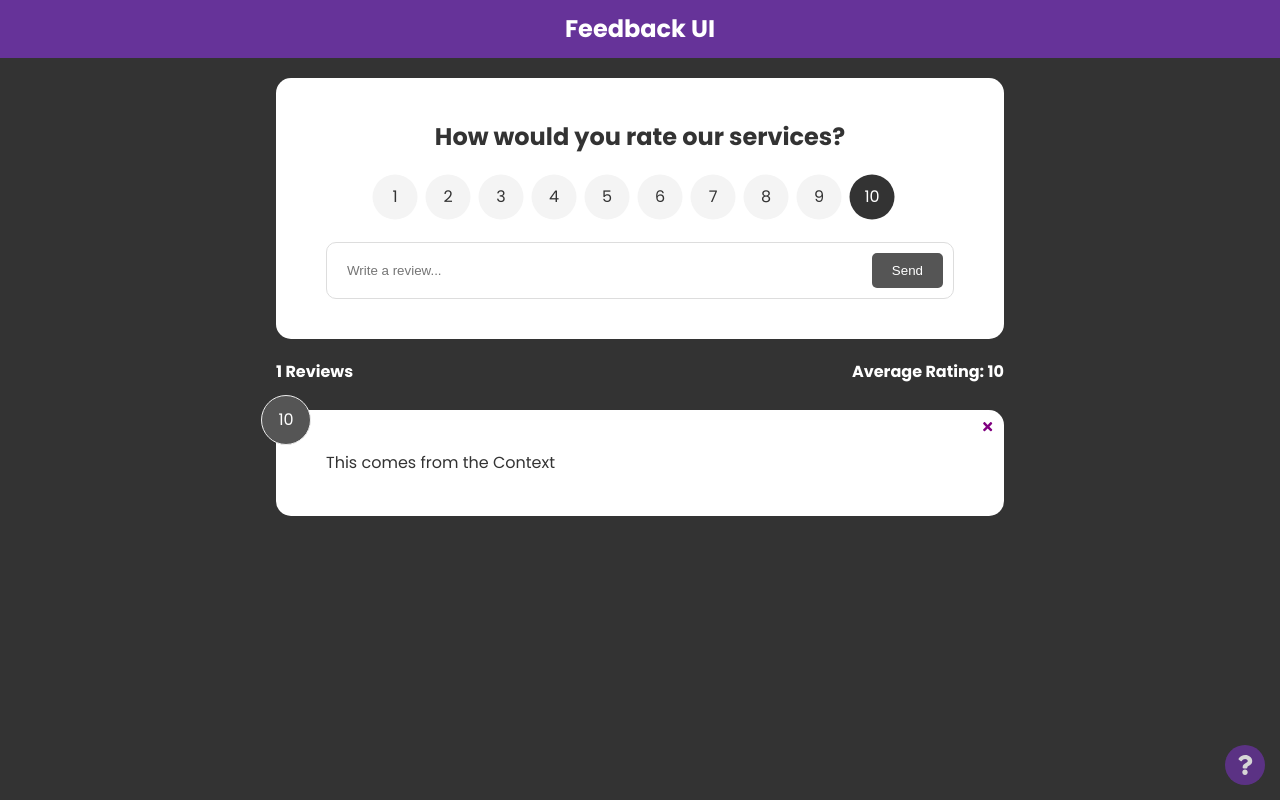
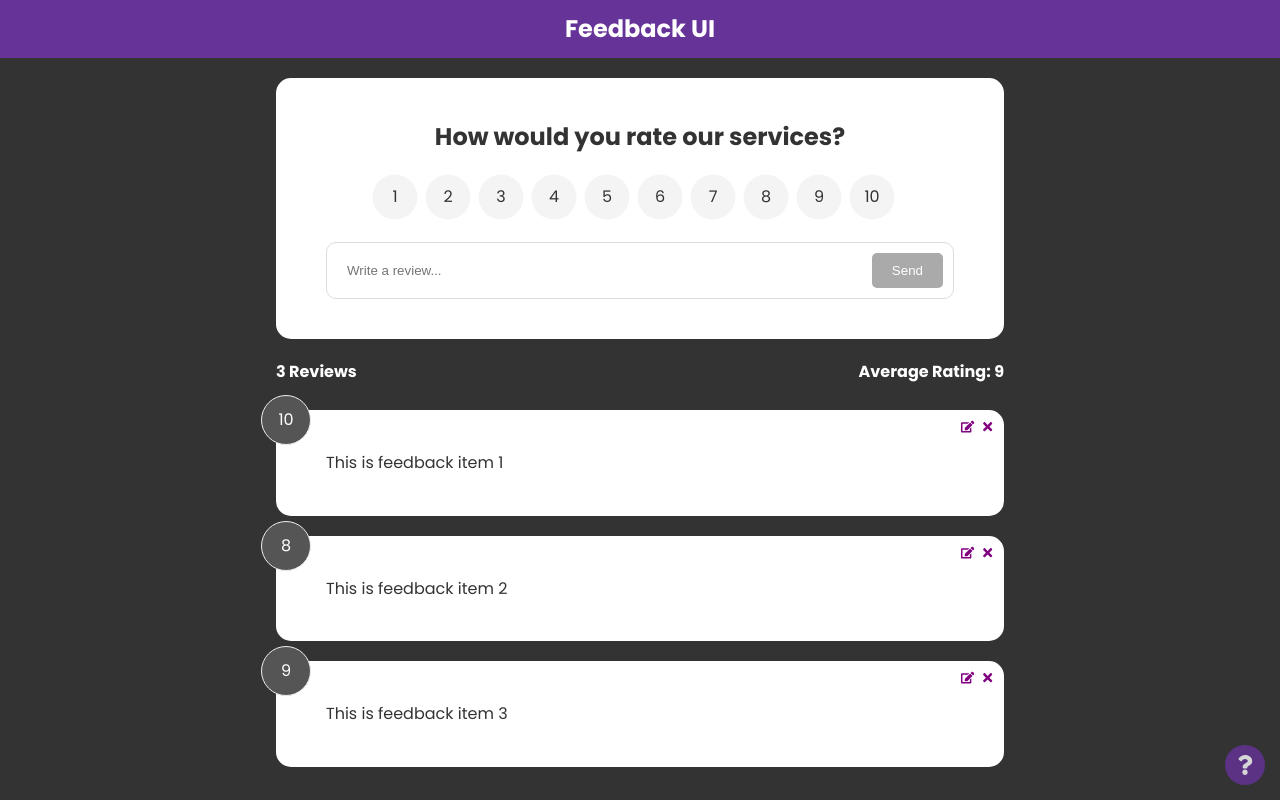
Before and after one commit to xuanhung1509/feedback-app-react, a React (Create React App) app: page / in a window 1280 px wide. Built offline with nearby package versions, Linux system fonts and the light colour scheme.

Commit message:
add Edit Feedback Event, Side Effects with useEffect, update Feedback Item

```diff
--- a/src/components/FeedbackForm.jsx
+++ b/src/components/FeedbackForm.jsx
@@ -1,4 +1,4 @@
-import { useState, useContext } from 'react';
+import { useState, useContext, useEffect } from 'react';
 import RatingSelect from './RatingSelect';
 import Card from './shared/Card';
 import Button from './shared/Button';
@@ -10,7 +10,18 @@ function FeedbackForm() {
   const [message, setMessage] = useState('');
   const [rating, setRating] = useState(10);
 
-  const { addFeedback } = useContext(FeedbackContext);
+  // Get addFeedback() and feedbackEdit from the Context
+  const { addFeedback, feedbackEdit, updateFeedback } =
+    useContext(FeedbackContext);
+
+  // Display feedbackEdit onto the Form
+  useEffect(() => {
+    if (feedbackEdit.edit === true) {
+      setText(feedbackEdit.item.text);
+      setRating(feedbackEdit.item.rating);
+      setBtnDisabled(false);
+    }
+  }, [feedbackEdit]);
 
   const handleTextChange = (e) => {
     // The weird thing is that when we clear the input, the button still shows clickable, and when we start typing the 1st character, the message hasn't shown until we hit 2 characters.
@@ -41,7 +52,13 @@ function FeedbackForm() {
         rating,
       };
 
-      addFeedback(newFeedback);
+      if (feedbackEdit.edit === true) {
+        updateFeedback(feedbackEdit.item.id, newFeedback);
+      } else {
+        addFeedback(newFeedback);
+      }
+
+      // Clear form
       setText('');
     }
   };
--- a/src/components/FeedbackItem.jsx
+++ b/src/components/FeedbackItem.jsx
@@ -1,16 +1,19 @@
-import { FaTimes } from 'react-icons/fa';
+import { FaTimes, FaEdit } from 'react-icons/fa';
 import { useContext } from 'react';
 import Card from './shared/Card';
 import PropTypes from 'prop-types';
 import FeedbackContext from '../context/FeedbackContext';
 
 function FeedbackItem({ item }) {
-  const { deleteFeedback } = useContext(FeedbackContext);
+  const { deleteFeedback, editFeedback } = useContext(FeedbackContext);
   return (
     <Card>
       <div className='rating-display'>{item.rating}</div>
       <button className='delete-item' onClick={() => deleteFeedback(item.id)}>
         <FaTimes color='purple' />
+      </button>
+      <button onClick={() => editFeedback(item)} className='edit-item'>
+        <FaEdit color='purple' />
       </button>
       <div className='text-display'>{item.text}</div>
     </Card>
--- a/src/components/RatingSelect.jsx
+++ b/src/components/RatingSelect.jsx
@@ -1,4 +1,5 @@
-import { useState } from 'react';
+import { useState, useContext, useEffect } from 'react';
+import FeedbackContext from '../context/FeedbackContext';
 
 function RatingSelect({ handleRatingSelect }) {
   const [selected, setSelected] = useState(10);
@@ -7,52 +8,130 @@ function RatingSelect({ handleRatingSelect }) {
     const currentValue = +e.currentTarget.value;
     setSelected(currentValue);
     handleRatingSelect(currentValue);
-  }
+  };
+
+  // Get feedbackEdit from the Context
+  const { feedbackEdit } = useContext(FeedbackContext);
+
+  // Update Rating to the feedbackEdit's
+  useEffect(() => {
+    setSelected(feedbackEdit.item.rating);
+  }, [feedbackEdit]);
 
   return (
-    <ul className="rating">
+    <ul className='rating'>
       <li>
-        <input type="radio" name="rating" id="num1" value='1' onChange={handleChange} checked={selected === 1} />
-        <label htmlFor="num1">1</label>
+        <input
+          type='radio'
+          name='rating'
+          id='num1'
+          value='1'
+          onChange={handleChange}
+          checked={selected === 1}
+        />
+        <label htmlFor='num1'>1</label>
       </li>
       <li>
-        <input type="radio" name="rating" id="num2" value='2' onChange={handleChange} checked={selected === 2} />
-        <label htmlFor="num2">2</label>
+        <input
+          type='radio'
+          name='rating'
+          id='num2'
+          value='2'
+          onChange={handleChange}
+          checked={selected === 2}
+        />
+        <label htmlFor='num2'>2</label>
       </li>
       <li>
-        <input type="radio" name="rating" id="num3" value='3' onChange={handleChange} checked={selected === 3} />
-        <label htmlFor="num3">3</label>
+        <input
+          type='radio'
+          name='rating'
+          id='num3'
+          value='3'
+          onChange={handleChange}
+          checked={selected === 3}
+        />
+        <label htmlFor='num3'>3</label>
       </li>
       <li>
-        <input type="radio" name="rating" id="num4" value='4' onChange={handleChange} checked={selected === 4} />
-        <label htmlFor="num4">4</label>
+        <input
+          type='radio'
+          name='rating'
+          id='num4'
+          value='4'
+          onChange={handleChange}
+          checked={selected === 4}
+        />
+        <label htmlFor='num4'>4</label>
       </li>
       <li>
-        <input type="radio" name="rating" id="num5" value='5' onChange={handleChange} checked={selected === 5} />
-        <label htmlFor="num5">5</label>
+        <input
+          type='radio'
+          name='rating'
+          id='num5'
+          value='5'
+          onChange={handleChange}
+          checked={selected === 5}
+        />
+        <label htmlFor='num5'>5</label>
       </li>
       <li>
-        <input type="radio" name="rating" id="num6" value='6' onChange={handleChange} checked={selected === 6} />
-        <label htmlFor="num6">6</label>
+        <input
+          type='radio'
+          name='rating'
+          id='num6'
+          value='6'
+          onChange={handleChange}
+          checked={selected === 6}
+        />
+        <label htmlFor='num6'>6</label>
       </li>
       <li>
-        <input type="radio" name="rating" id="num7" value='7' onChange={handleChange} checked={selected === 7} />
-        <label htmlFor="num7">7</label>
+        <input
+          type='radio'
+          name='rating'
+          id='num7'
+          value='7'
+          onChange={handleChange}
+          checked={selected === 7}
+        />
+        <label htmlFor='num7'>7</label>
       </li>
       <li>
-        <input type="radio" name="rating" id="num8" value='8' onChange={handleChange} checked={selected === 8} />
-        <label htmlFor="num8">8</label>
+        <input
+          type='radio'
+          name='rating'
+          id='num8'
+          value='8'
+          onChange={handleChange}
+          checked={selected === 8}
+        />
+        <label htmlFor='num8'>8</label>
       </li>
       <li>
-        <input type="radio" name="rating" id="num9" value='9' onChange={handleChange} checked={selected === 9} />
-        <label htmlFor="num9">9</label>
+        <input
+          type='radio'
+          name='rating'
+          id='num9'
+          value='9'
+          onChange={handleChange}
+          checked={selected === 9}
+        />
+        <label htmlFor='num9'>9</label>
       </li>
       <li>
-        <input type="radio" name="rating" id="num10" value='10' onChange={handleChange} checked={selected === 10} />
-        <label htmlFor="num10">10</label>
+        <input
+          type='radio'
+          name='rating'
+          id='num10'
+          value='10'
+          onChange={handleChange}
+          checked={selected === 10}
+        />
+        <label htmlFor='num10'>10</label>
       </li>
     </ul>
-  )
+  );
 }
 
 export default RatingSelect;
--- a/src/context/FeedbackContext.js
+++ b/src/context/FeedbackContext.js
@@ -7,28 +7,71 @@ export const FeedbackProvider = ({ children }) => {
   const [feedback, setFeedback] = useState([
     {
       id: 1,
-      text: 'This comes from the Context',
+      text: 'This is feedback item 1',
       rating: 10,
+    },
+    {
+      id: 2,
+      text: 'This is feedback item 2',
+      rating: 8,
+    },
+    {
+      id: 3,
+      text: 'This is feedback item 3',
+      rating: 9,
     },
   ]);
 
+  const [feedbackEdit, setFeedbackEdit] = useState({
+    item: {},
+    edit: false,
+  });
+
+  // Add feedback
   const addFeedback = (newFeedback) => {
     newFeedback.id = uuidv4(); // id generated by uuid is 'string', why we do not get any errors?
     setFeedback([newFeedback, ...feedback]);
   };
 
+  // Delete feedback
   const deleteFeedback = (id) => {
     if (window.confirm('Are you sure?')) {
       setFeedback(feedback.filter((item) => item.id !== id));
     }
   };
 
+  // Set feedback to be updated
+  const editFeedback = (item) => {
+    setFeedbackEdit({
+      item,
+      edit: true,
+    });
+  };
+
+  // Update feedback
+  const updateFeedback = (id, updateItem) => {
+    setFeedback(
+      feedback.map((item) =>
+        item.id === id ? { ...item, ...updateItem } : item
+      ) // We spread item and updateItem because the updateItem doesn't have an ID, so doing this merges the two objects so we have all the properties.
+    );
+
+    // Reset edit state to false, so we can add new feedbacks after update
+    setFeedbackEdit({
+      item: {},
+      edit: false,
+    });
+  };
+
   return (
     <FeedbackContext.Provider
       value={{
         feedback,
+        feedbackEdit,
         addFeedback,
         deleteFeedback,
+        editFeedback,
+        updateFeedback,
       }}
     >
       {children}
--- a/src/index.css
+++ b/src/index.css
@@ -73,7 +73,7 @@ button,
 
 .btn:disabled {
   cursor: auto;
-  background: #555;
+  background: #aaa;
   color: #fff;
 }
 
@@ -198,6 +198,12 @@ header {
   right: 10px;
 }
 
+.edit-item {
+  position: absolute;
+  top: 10px;
+  right: 30px;
+}
+
 /* About Link */
 .about-link {
   position: fixed;
```
Also changed, not shown: package.json (+13 -8 lines), 1 other file (tests, documents, lock files or other folders).
